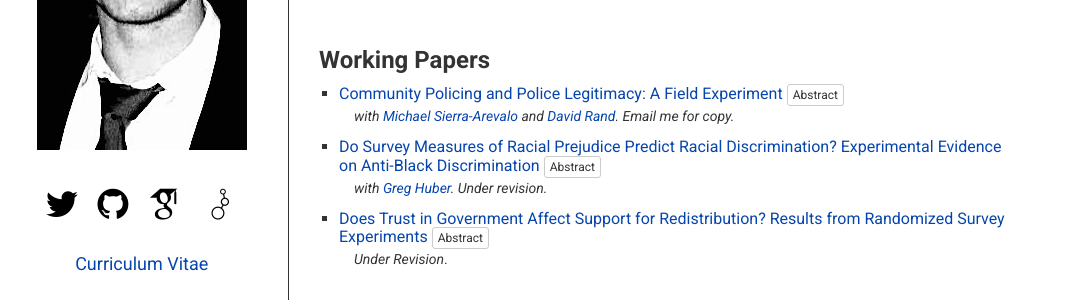
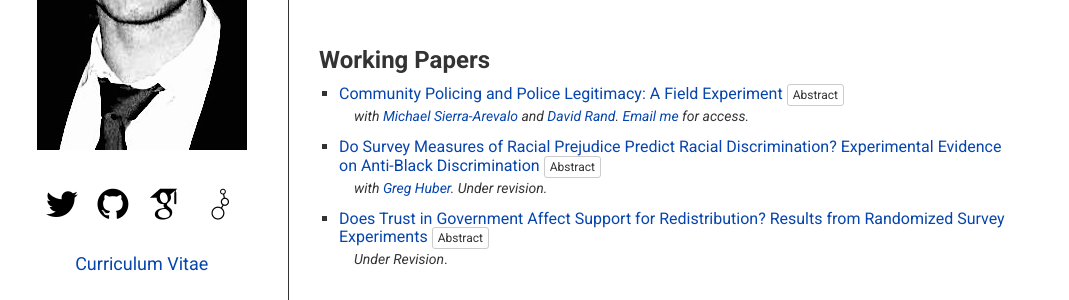
Before and after one commit to kylepeyton/kylepeyton.github.io, a Jekyll site: the page index.html, which Jekyll copies as it is, in a window 1280 px wide. Shown: the part 253-553 px from the top of the page, without its empty margins (157-1226 px from the left). Built offline with Jekyll 4.4.1, drawn with Linux system fonts in a browser that asks for light colours; some web fonts are replaced.

Commit message:
Update index.html

```diff
--- a/index.html
+++ b/index.html
@@ -103,7 +103,7 @@
 					<a href="https://www.dropbox.com/s/ojoxzwz5v8qmp17/cops_apsa.pdf?dl=0" onclick="ga('send', 'event', 'paper', 'Peyton2019COPS');">Community Policing and Police Legitimacy: A Field Experiment</a>
 					<button type="button" class="btn btn-default btn-xs" data-toggle="collapse" data-target="#Peyton2019COPS_abstract" aria-expanded="false" aria-controls="#Peyton2019COPS_abstract">Abstract</button>
 				</h4>
-				<div class="paperinfo"><span class="coauthors">with <a href="http://www.sierraarevalo.com/">Michael Sierra-Arevalo</a> and <a href="http://davidrand-cooperation.com/">David Rand</a>. Email me for copy.</span></div>
+				<div class="paperinfo"><span class="coauthors">with <a href="http://www.sierraarevalo.com/">Michael Sierra-Arevalo</a> and <a href="http://davidrand-cooperation.com/">David Rand</a>. <a href="mailto:kyle.peyton@yale.edu">Email me</a> for access.</span></div>
 				<div class="paperinfo"></div>
 				<div class="collapsecontainer"><div class="collapse" id="Peyton2019COPS_abstract"><div class="well well-sm abstract">Repeated instances of high-profile police violence against unarmed civilians in the United States have drawn worldwide attention to the contemporary crisis of police legitimacy. Community-oriented policing, in which uniformed patrol officers engage in various forms of non-enforcement contact (e.g. foot patrols, community meetings) with the residents they police, has been widely promoted as a strategy for building trust in, and perceived legitimacy of, the police. To date, however, there is little convincing experimental evidence that community-oriented policing can effectively change attitudes towards the police. Therefore, in partnership with a large urban police department, we conducted a randomized field experiment to study the effect of positive police contact on citizens' attitudes via city-wide door-to-door community policing visits. These brief, non-enforcement interactions had a large positive effect on citizens' attitudes toward police, including legitimacy and willingness to cooperate. These effects, which remained large in a 21-day follow-up, were positive among all prespecified subgroups, but largest among black respondents and those less supportive of police at baseline.</div></div></div>
 			</li>
```
